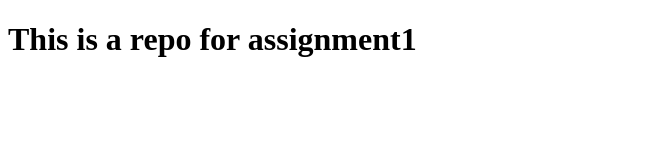
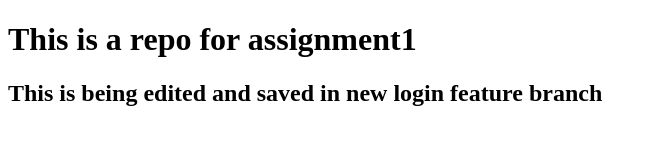
Before and after one commit to Itz-Om17/assignmentRepo, a plain HTML site: page index.html in a window 1280 px wide. Shown: the whole page, without its empty margins (0-656 px from the left). Drawn offline with Linux system fonts and the light colour scheme.

Commit message:
Commit from new feature login branch

```diff
--- a/index.html
+++ b/index.html
@@ -7,5 +7,6 @@
 </head>
 <body>
     <h1>This is a repo for assignment1</h1>
+    <h2>This is being edited and saved in new login feature branch </h2>
 </body>
 </html>
```
